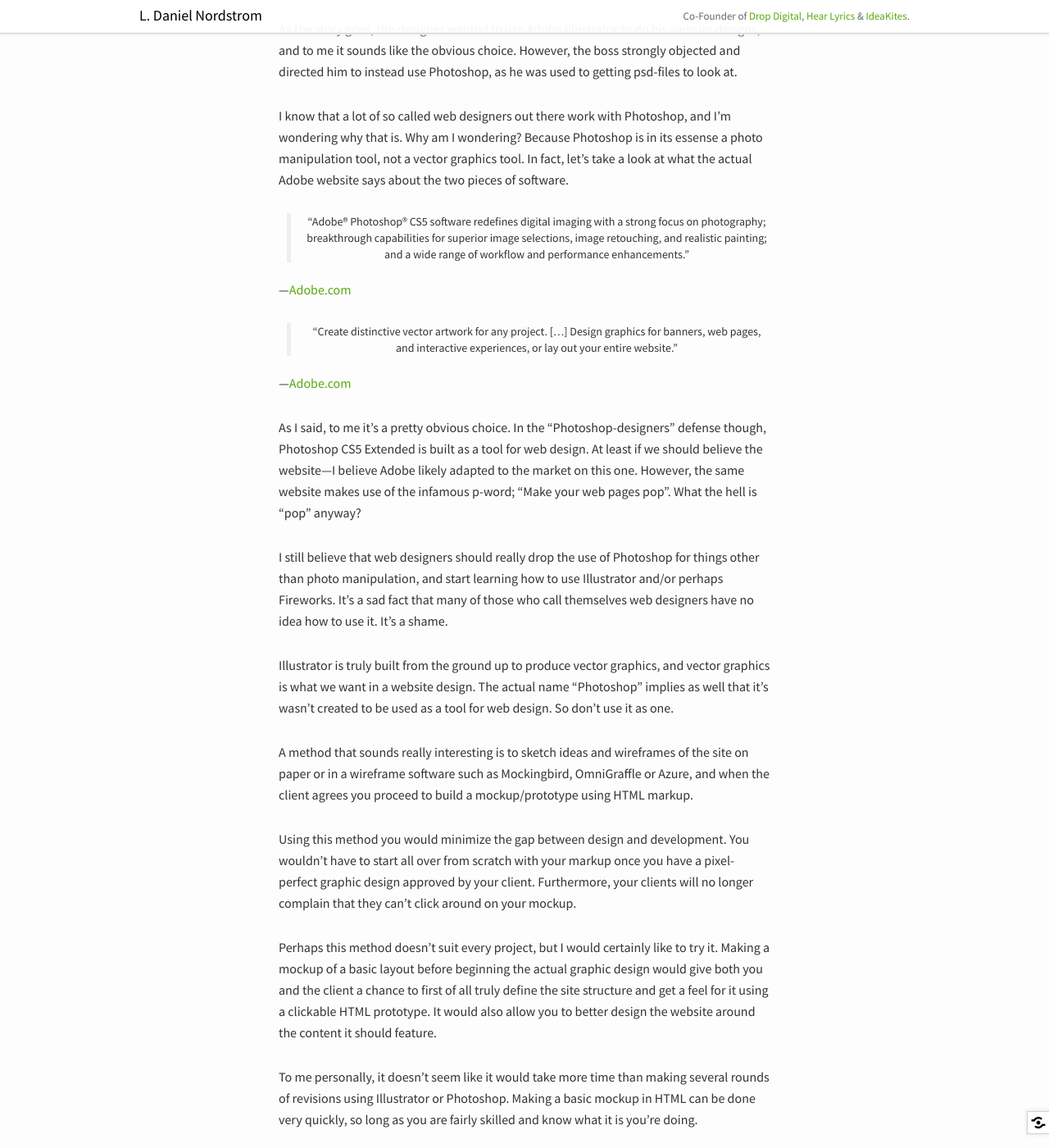
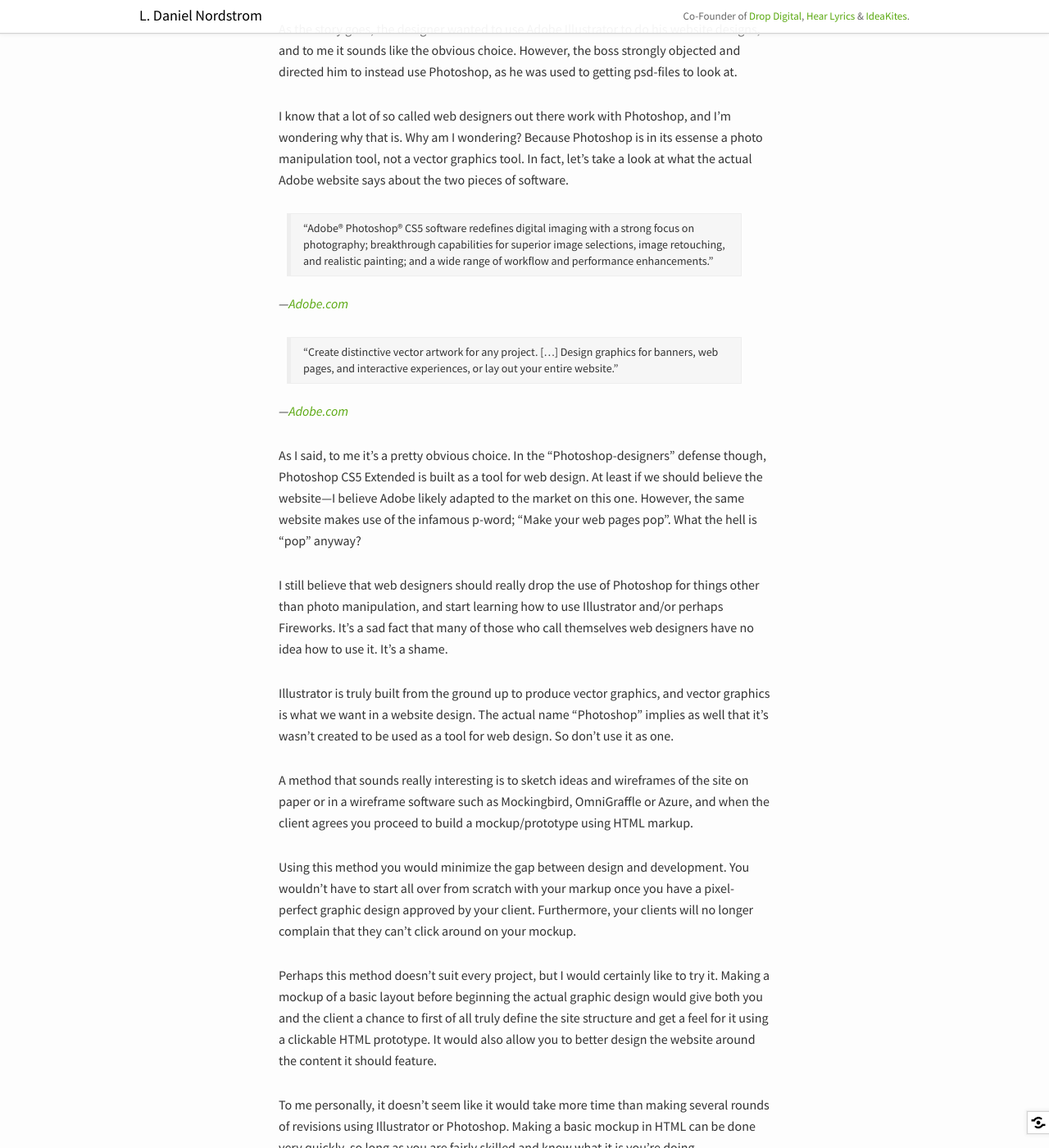
Before and after one commit to dnordstrom/mrnordstrom.com, a Jekyll site: the page built from _posts/2010-06-07-day-7-photoshop-for-web-design.markdown, in a window 1280 px wide and 1400 px high, scrolled down 412 px. Shown: the whole window at 82% size. Built offline with Jekyll 4.4.1, drawn with Linux system fonts in a browser that asks for light colours; nearby versions of some CDN libraries; Markdown is read by kramdown in place of the engine named in the settings; comment, search, counter and statistics services are not loaded.

```diff
--- a/css/global.css
+++ b/css/global.css
@@ -347,13 +347,42 @@ code {
 
 blockquote {
   margin-left: 10px;
+  margin-right: 35px;
+  padding: 7px 15px 8px 15px;
+  text-align: left;
+  background: #f6f6f6;
+  border-color: #eee;
+  border-width: 1px 1px 1px 5px;
+  border-style: solid;
 }
 
 article.span6 blockquote p {
+  color: #696969;
+  line-height: 22px;
   font-size: 14px;
-  line-height: 22px;
-  padding: 0 50px 0 0;
-  color: #696969;
+}
+
+article.span6 blockquote p:last-of-type {
+  margin-bottom: 0;
+}
+
+.quotation {
+  margin-top: 26px;
+}
+
+.quotation figcaption {
+  color: #808080;
+  font-size: 14px;
+  margin-top: -14px;
+  margin-left: 16px;
+}
+
+.quotation figcaption:before {
+  content: "\2014";
+}
+
+cite {
+  font-style: italic;
 }
 
 /**
```
Also changed, not shown: _posts/2013-08-12-the-value-of-being-a-human-typewriter.markdown (added, +26 -0 lines).
